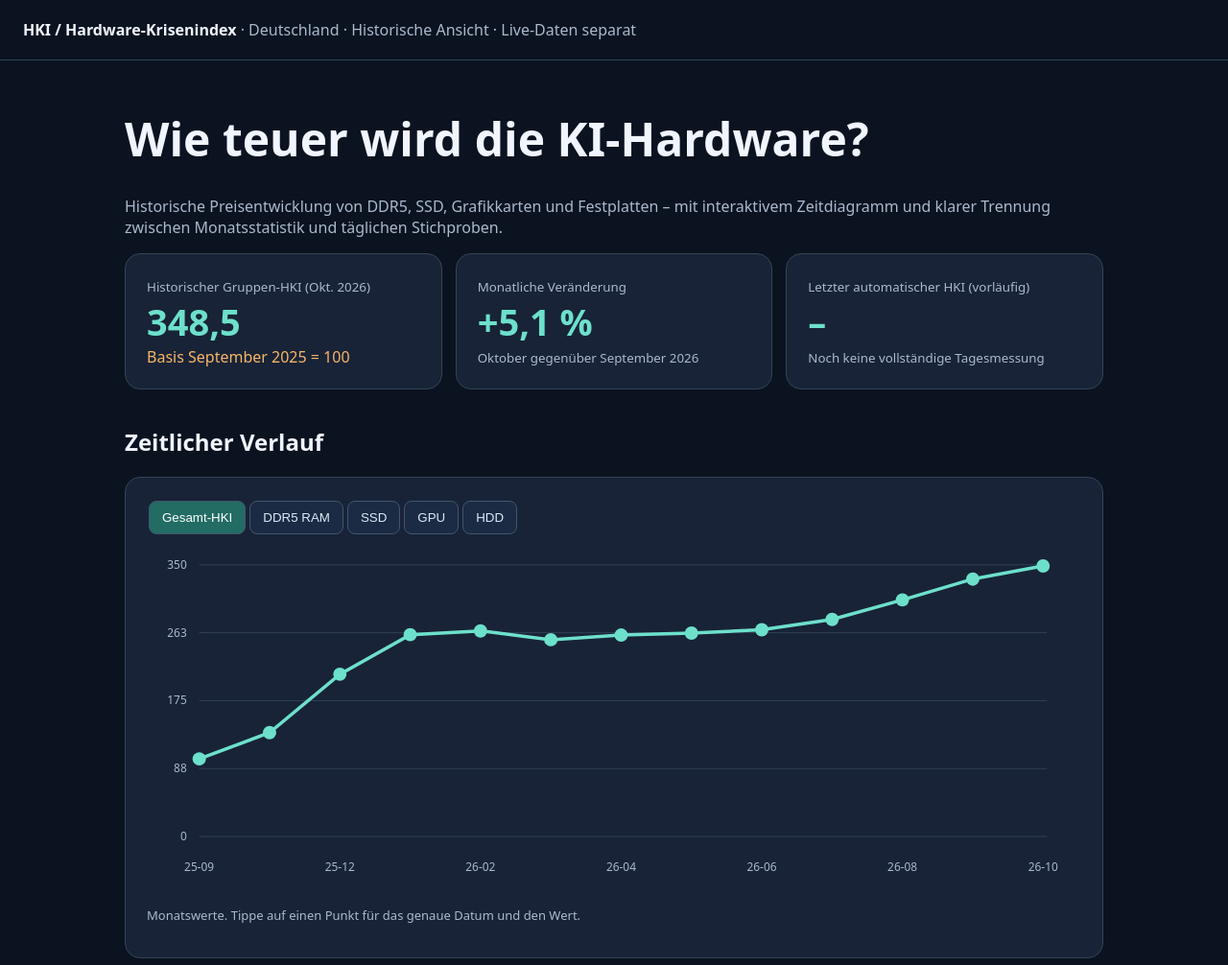
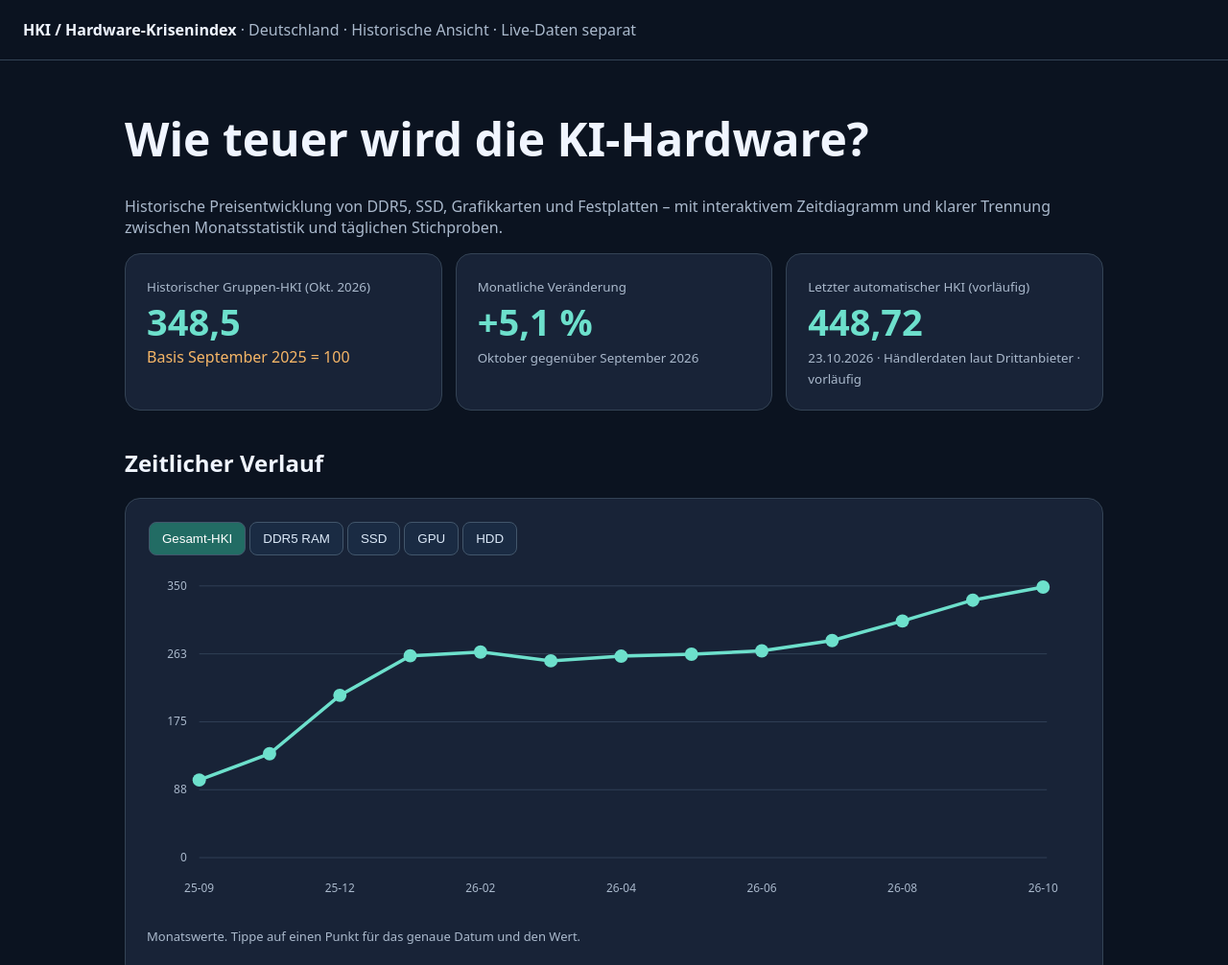
Before and after one commit to ccanger/hardware-krisenindex, a plain HTML site: page index.html in a window 1280 px wide. Shown: the top 1006 px of the page at 96% size. Drawn offline with Linux system fonts and the light colour scheme.

Commit message:
Fix date matching in daily chart

```diff
--- a/index.html
+++ b/index.html
@@ -47,7 +47,7 @@ const dayColors={hki:'#6de0cc',ram:'#f6b667',ssd:'#80a9fa',gpu:'#c9a2f2',hdd:'#f
 const modelNames=['DDR5 32 GB','DDR5 64 GB','SSD 1 TB','SSD 2 TB','RTX 5070','RTX 5080','RTX 5090','RX 9070 XT','HDD 8 TB','HDD 18 TB'];
 const modelIds=['ram32','ram64','ssd1','ssd2','rtx5070','rtx5080','rtx5090','rx9070xt','hdd8','hdd18'];
 const tableCells=(row,content)=>{const td=document.createElement('td');td.textContent=content;row.append(td);return td};
-const fmtDay=(s)=>{if(!/^\\d{4}-\\d{2}-\\d{2}$/.test(s))return s;const t=s.split('-');return t[2]+'.'+t[1]+'.'+t[0]};
+const fmtDay=(s)=>{if(!/^\d{4}-\d{2}-\d{2}$/.test(s))return s;const t=s.split('-');return t[2]+'.'+t[1]+'.'+t[0]};
 const numDE=(v,d=1)=>Number(v).toLocaleString('de-DE',{minimumFractionDigits:d,maximumFractionDigits:d});
 const isoDays=(a,b)=>Math.round((Date.parse(b+'T12:00:00Z')-Date.parse(a+'T12:00:00Z'))/86400000);
 const keySet=(e,g)=>{
@@ -101,7 +101,7 @@ try{
 const response=await fetch('data/daily.json?ts='+Date.now(),{cache:'no-store'});
 if(!response.ok)throw Error('HTTP '+response.status);
 const obj=await response.json();
-dailyEntries=(Array.isArray(obj.entries)?obj.entries:[]).filter(e=>/^\\d{4}-\\d{2}-\\d{2}$/.test(e.date)).sort((a,b)=>a.date.localeCompare(b.date));
+dailyEntries=(Array.isArray(obj.entries)?obj.entries:[]).filter(e=>/^\d{4}-\d{2}-\d{2}$/.test(e.date)).sort((a,b)=>a.date.localeCompare(b.date));
 const last=dailyEntries.at(-1);
 const latestComplete=[...dailyEntries].reverse().find(e=>e.complete&&Number.isFinite(Number(e.hki))&&e.hki!=null);
 document.getElementById('liveStatus').textContent=last?'Letzte Preiserhebung: '+fmtDay(last.date)+(last.complete?' · alle erforderlichen Gruppen abgedeckt':' · unvollständige Daten'):'Noch keine automatisch erfassten Tagesdaten.';
```
